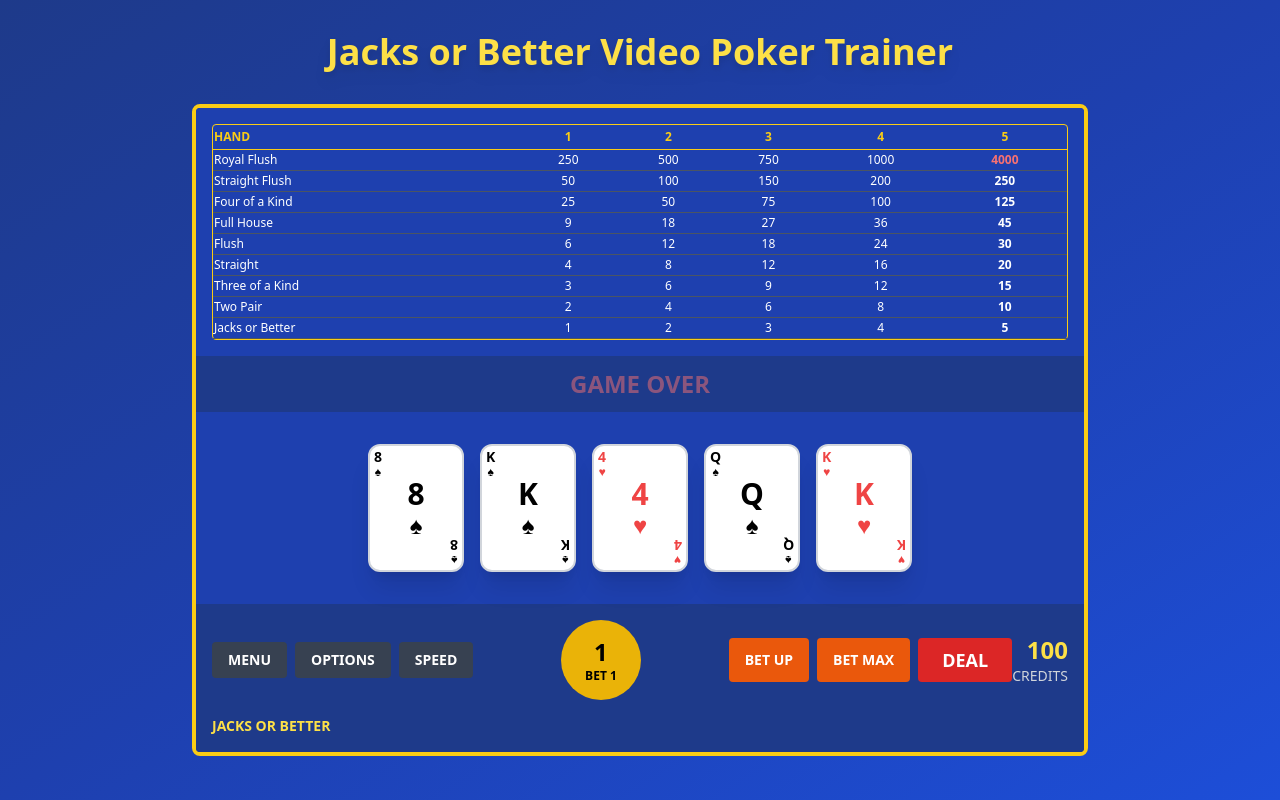
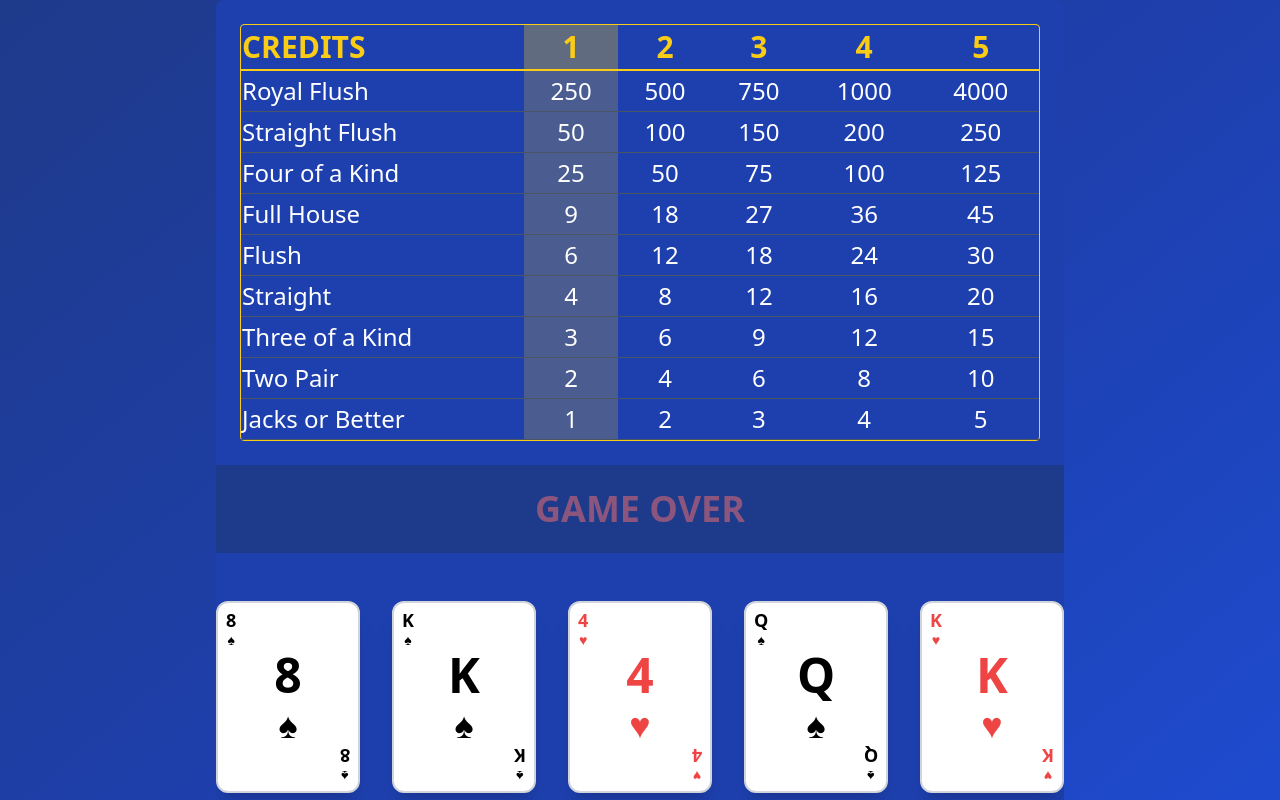
Before and after one commit to audiodude/video-poker-2, a Vue app: page / in a window 1280 px wide. Shown: the top 800 px of the page. Built offline with nearby package versions, Linux system fonts and the light colour scheme.

Commit message:
Greatly change size, spacing and layout

```diff
--- a/src/App.vue
+++ b/src/App.vue
@@ -1,11 +1,6 @@
 <template>
-  <div class="min-h-screen bg-gradient-to-br from-blue-900 via-blue-800 to-blue-700 text-white">
-    <div class="container mx-auto px-4 py-8">
-      <h1 class="text-4xl font-bold text-center mb-8 text-yellow-300 drop-shadow-lg">
-        Jacks or Better Video Poker Trainer
-      </h1>
-      <VideoPokerGame />
-    </div>
+  <div class="min-h-screen bg-gradient-to-br from-blue-900 via-blue-800 to-blue-700 text-white flex items-center justify-center">
+    <VideoPokerGame />
   </div>
 </template>
 
--- a/src/components/PayTable.vue
+++ b/src/components/PayTable.vue
@@ -1,15 +1,15 @@
 <template>
   <div class="paytable">
     <div class="overflow-x-auto">
-      <table class="w-full text-xs">
+      <table class="w-full">
         <thead>
-          <tr class="border-b border-yellow-400">
-            <th class="text-left py-1 text-yellow-400 font-bold">HAND</th>
-            <th class="text-center px-1 py-1 text-yellow-400 font-bold">1</th>
-            <th class="text-center px-1 py-1 text-yellow-400 font-bold">2</th>
-            <th class="text-center px-1 py-1 text-yellow-400 font-bold">3</th>
-            <th class="text-center px-1 py-1 text-yellow-400 font-bold">4</th>
-            <th class="text-center px-1 py-1 text-yellow-400 font-bold">5</th>
+          <tr class="border-b-2 border-yellow-400">
+            <th class="text-left py-1 text-yellow-400 font-bold text-3xl">CREDITS</th>
+            <th class="text-center px-2 py-1 text-yellow-400 font-bold text-3xl" :class="getBetColumnHeaderClass(1)">1</th>
+            <th class="text-center px-2 py-1 text-yellow-400 font-bold text-3xl" :class="getBetColumnHeaderClass(2)">2</th>
+            <th class="text-center px-2 py-1 text-yellow-400 font-bold text-3xl" :class="getBetColumnHeaderClass(3)">3</th>
+            <th class="text-center px-2 py-1 text-yellow-400 font-bold text-3xl" :class="getBetColumnHeaderClass(4)">4</th>
+            <th class="text-center px-2 py-1 text-yellow-400 font-bold text-3xl" :class="getBetColumnHeaderClass(5)">5</th>
           </tr>
         </thead>
         <tbody>
@@ -19,12 +19,12 @@
             class="border-b border-gray-600"
             :class="getRowClass(hand.type)"
           >
-            <td class="py-0.5 font-medium text-xs">{{ hand.name }}</td>
-            <td class="text-center px-1 py-0.5 text-xs">{{ hand.payouts[0] }}</td>
-            <td class="text-center px-1 py-0.5 text-xs">{{ hand.payouts[1] }}</td>
-            <td class="text-center px-1 py-0.5 text-xs">{{ hand.payouts[2] }}</td>
-            <td class="text-center px-1 py-0.5 text-xs">{{ hand.payouts[3] }}</td>
-            <td class="text-center px-1 py-0.5 text-xs font-bold" :class="getBetColumnClass(hand.type, 4)">
+            <td class="py-1 font-medium text-2xl">{{ hand.name }}</td>
+            <td class="text-center px-2 py-1 text-2xl" :class="getBetColumnCellClass(1)">{{ hand.payouts[0] }}</td>
+            <td class="text-center px-2 py-1 text-2xl" :class="getBetColumnCellClass(2)">{{ hand.payouts[1] }}</td>
+            <td class="text-center px-2 py-1 text-2xl" :class="getBetColumnCellClass(3)">{{ hand.payouts[2] }}</td>
+            <td class="text-center px-2 py-1 text-2xl" :class="getBetColumnCellClass(4)">{{ hand.payouts[3] }}</td>
+            <td class="text-center px-2 py-1 text-2xl" :class="getBetColumnCellClass(5)">
               {{ hand.payouts[4] }}
             </td>
           </tr>
@@ -108,8 +108,26 @@ function getRowClass(handType: string) {
 function getBetColumnClass(handType: string, columnIndex: number) {
   const classes = []
 
-  if (handType === 'ROYAL_FLUSH' && columnIndex === 4) {
-    classes.push('text-red-400')
+  // Removed the red color for Royal Flush 4000 payout
+
+  return classes.join(' ')
+}
+
+function getBetColumnHeaderClass(columnBet: number) {
+  const classes = []
+
+  if (columnBet === props.currentBet) {
+    classes.push('bg-yellow-400', 'bg-opacity-30')
+  }
+
+  return classes.join(' ')
+}
+
+function getBetColumnCellClass(columnBet: number) {
+  const classes = []
+
+  if (columnBet === props.currentBet) {
+    classes.push('bg-yellow-400', 'bg-opacity-20')
   }
 
   return classes.join(' ')
@@ -122,11 +140,12 @@ function getBetColumnClass(handType: string, columnIndex: number) {
 }
 
 th {
-  @apply font-bold text-xs;
+  @apply font-bold;
+  font-size: 1.875rem !important; /* 30px */
 }
 
 td {
-  @apply text-xs;
+  font-size: 1.5rem !important; /* 24px */
 }
 
 .bet-highlight {
--- a/src/components/PlayingCard.vue
+++ b/src/components/PlayingCard.vue
@@ -85,11 +85,11 @@ const cardClasses = computed(() => [
 
 <style scoped>
 .playing-card {
-  @apply relative w-24 h-32 bg-white rounded-xl border-2 border-gray-300 shadow-xl flex flex-col;
+  @apply relative w-36 h-48 bg-white rounded-xl border-2 border-gray-300 shadow-xl flex flex-col;
 }
 
 .card-content {
-  @apply h-full relative p-1;
+  @apply h-full relative p-2;
 }
 
 .card-corner {
@@ -97,19 +97,19 @@ const cardClasses = computed(() => [
 }
 
 .card-corner.top-left {
-  @apply top-1 left-1;
+  @apply top-2 left-2;
 }
 
 .card-corner.bottom-right {
-  @apply bottom-1 right-1;
+  @apply bottom-2 right-2;
 }
 
 .card-rank {
-  @apply text-sm font-bold leading-none;
+  @apply text-lg font-bold leading-none;
 }
 
 .card-suit-small {
-  @apply text-xs leading-none mt-0.5;
+  @apply text-sm leading-none mt-1;
 }
 
 .rotated {
@@ -121,11 +121,11 @@ const cardClasses = computed(() => [
 }
 
 .rank-large {
-  @apply text-3xl font-bold leading-none mb-1;
+  @apply text-5xl font-bold leading-none mb-2;
 }
 
 .suit-large {
-  @apply text-2xl leading-none;
+  @apply text-4xl leading-none;
 }
 
 .card-back {
@@ -144,7 +144,7 @@ const cardClasses = computed(() => [
 }
 
 .held-indicator {
-  @apply absolute -top-8 left-1/2 transform -translate-x-1/2 bg-gradient-to-r from-yellow-400 to-yellow-500 text-black text-sm font-bold px-3 py-2 rounded-lg shadow-lg animate-pulse;
+  @apply absolute -top-12 left-1/2 transform -translate-x-1/2 bg-gradient-to-r from-yellow-400 to-yellow-500 text-black text-lg font-bold px-4 py-3 rounded-lg shadow-lg animate-pulse;
 }
 
 .hold-button {
--- a/src/components/VideoPokerGame.vue
+++ b/src/components/VideoPokerGame.vue
@@ -41,42 +41,48 @@
 
     <!-- Controls section -->
     <div class="controls-section">
+      <!-- Credits display on its own row -->
+      <div class="credits-row">
+        <div class="credits-display">
+          <div class="credits-amount">{{ gameStore.credits }}</div>
+        </div>
+      </div>
+
       <div class="control-row">
         <!-- Left side buttons -->
         <div class="left-controls">
-          <button class="menu-button">MENU</button>
-          <button class="options-button">OPTIONS</button>
           <button class="speed-button">SPEED</button>
         </div>
 
         <!-- Center bet display -->
         <div class="bet-display">
-          <div class="bet-circle">
-            <div class="bet-amount">{{ gameStore.bet }}</div>
-            <div class="bet-label">BET {{ gameStore.bet }}</div>
+          <div class="bet-controls">
+            <button
+              @click="gameStore.betOne"
+              :disabled="!gameStore.canBet"
+              class="bet-button bet-up"
+              :class="{ 'disabled': !gameStore.canBet }"
+            >
+              BET UP
+            </button>
+
+            <div class="bet-circle">
+              <div class="bet-amount">{{ gameStore.bet }}</div>
+            </div>
+
+            <button
+              @click="gameStore.betMax"
+              :disabled="!gameStore.canBet"
+              class="bet-button bet-max"
+              :class="{ 'disabled': !gameStore.canBet }"
+            >
+              BET MAX
+            </button>
           </div>
         </div>
 
         <!-- Right side buttons -->
         <div class="right-controls">
-          <button
-            @click="gameStore.betOne"
-            :disabled="!gameStore.canBet"
-            class="bet-button"
-            :class="{ 'disabled': !gameStore.canBet }"
-          >
-            BET UP
-          </button>
-
-          <button
-            @click="gameStore.betMax"
-            :disabled="!gameStore.canBet"
-            class="bet-button"
-            :class="{ 'disabled': !gameStore.canBet }"
-          >
-            BET MAX
-          </button>
-
           <button
             v-if="gameStore.phase === 'betting'"
             @click="handleDeal"
@@ -102,12 +108,6 @@
           >
             DEAL
           </button>
-        </div>
-
-        <!-- Credits display -->
-        <div class="credits-display">
-          <div class="credits-amount">{{ gameStore.credits }}</div>
-          <div class="credits-label">CREDITS</div>
         </div>
       </div>
 
@@ -160,16 +160,16 @@ gameStore.initializeGame()
 
 <style scoped>
 .video-poker-machine {
-  @apply max-w-4xl mx-auto bg-blue-900 text-white border-4 border-yellow-400 rounded-lg overflow-hidden;
+  @apply max-w-7xl mx-auto bg-blue-900 text-white rounded-lg overflow-hidden;
 }
 
 .paytable-section {
-  @apply p-4 bg-blue-800;
+  @apply p-6 bg-blue-800;
 }
 
 .hand-result-display {
-  @apply bg-blue-900 text-center py-3;
-  min-height: 3.5rem;
+  @apply bg-blue-900 text-center py-6;
+  min-height: 5rem;
 }
 
 .hand-result-content {
@@ -177,23 +177,23 @@ gameStore.initializeGame()
 }
 
 .hand-name {
-  @apply text-2xl font-bold text-yellow-300;
+  @apply text-4xl font-bold text-yellow-300;
 }
 
 .game-over-text {
-  @apply text-2xl font-bold text-red-400 animate-pulse;
+  @apply text-4xl font-bold text-red-400 animate-pulse;
 }
 
 .invisible-placeholder {
-  @apply text-2xl font-bold opacity-0;
+  @apply text-4xl font-bold opacity-0;
 }
 
 .cards-section {
-  @apply bg-blue-800 py-8;
+  @apply bg-blue-800 py-12;
 }
 
 .cards-container {
-  @apply flex justify-center gap-4;
+  @apply flex justify-center gap-8;
 }
 
 .card-wrapper {
@@ -201,55 +201,63 @@ gameStore.initializeGame()
 }
 
 .held-label {
-  @apply absolute -top-8 left-1/2 transform -translate-x-1/2 bg-yellow-400 text-black text-sm font-bold px-3 py-1 rounded z-10;
+  @apply absolute -top-12 left-1/2 transform -translate-x-1/2 bg-yellow-400 text-black text-lg font-bold px-4 py-2 rounded z-10;
 }
 
 .controls-section {
-  @apply bg-blue-900 p-4;
+  @apply bg-blue-900 p-8;
+}
+
+.credits-row {
+  @apply flex justify-end mb-4;
 }
 
 .control-row {
-  @apply flex items-center justify-between mb-4;
+  @apply flex items-center justify-between mb-6;
 }
 
 .left-controls {
-  @apply flex gap-2;
+  @apply flex flex-col items-center;
 }
 
-.menu-button, .options-button, .speed-button {
-  @apply bg-gray-700 hover:bg-gray-600 text-white font-bold py-2 px-4 text-sm rounded;
+.speed-button {
+  @apply bg-gray-700 hover:bg-gray-600 text-white font-bold py-3 px-6 text-base rounded;
 }
 
 .bet-display {
   @apply flex-1 flex justify-center;
 }
 
+.bet-controls {
+  @apply flex items-center gap-4;
+}
+
 .bet-circle {
-  @apply bg-yellow-500 text-black rounded-full w-20 h-20 flex flex-col items-center justify-center font-bold;
+  @apply bg-yellow-500 text-black rounded-full w-16 h-16 flex items-center justify-center font-bold;
 }
 
 .bet-amount {
   @apply text-2xl;
 }
 
-.bet-label {
-  @apply text-xs;
+.bet-button {
+  @apply bg-orange-600 hover:bg-orange-700 text-white font-bold py-3 px-6 text-base rounded;
 }
 
 .right-controls {
-  @apply flex gap-2;
-}
-
-.bet-button {
-  @apply bg-orange-600 hover:bg-orange-700 text-white font-bold py-2 px-4 text-sm rounded;
+  @apply flex items-center;
 }
 
 .deal-button {
-  @apply bg-red-600 hover:bg-red-700 text-white font-bold py-2 px-6 text-lg rounded;
+  @apply bg-red-600 hover:bg-red-700 text-white font-bold py-4 px-8 text-xl rounded;
 }
 
 .bet-button.disabled, .deal-button.disabled {
   @apply bg-gray-600 cursor-not-allowed opacity-50;
+}
+
+.deal-section {
+  @apply flex flex-col items-center gap-2;
 }
 
 .credits-display {
@@ -257,26 +265,22 @@ gameStore.initializeGame()
 }
 
 .credits-amount {
-  @apply text-2xl font-bold text-yellow-300;
-}
-
-.credits-label {
-  @apply text-sm text-gray-300;
+  @apply text-4xl font-bold text-yellow-300;
 }
 
 .info-bar {
-  @apply flex justify-between items-center text-sm;
+  @apply flex justify-between items-center text-base;
 }
 
 .game-name {
-  @apply font-bold text-yellow-300;
+  @apply font-bold text-yellow-300 text-lg;
 }
 
 .reset-button {
-  @apply bg-red-600 hover:bg-red-700 text-white font-bold py-1 px-3 text-xs rounded;
+  @apply bg-red-600 hover:bg-red-700 text-white font-bold py-2 px-4 text-sm rounded;
 }
 
 .feedback-area {
-  @apply p-4 bg-blue-800;
+  @apply p-6 bg-blue-800;
 }
 </style>
```
